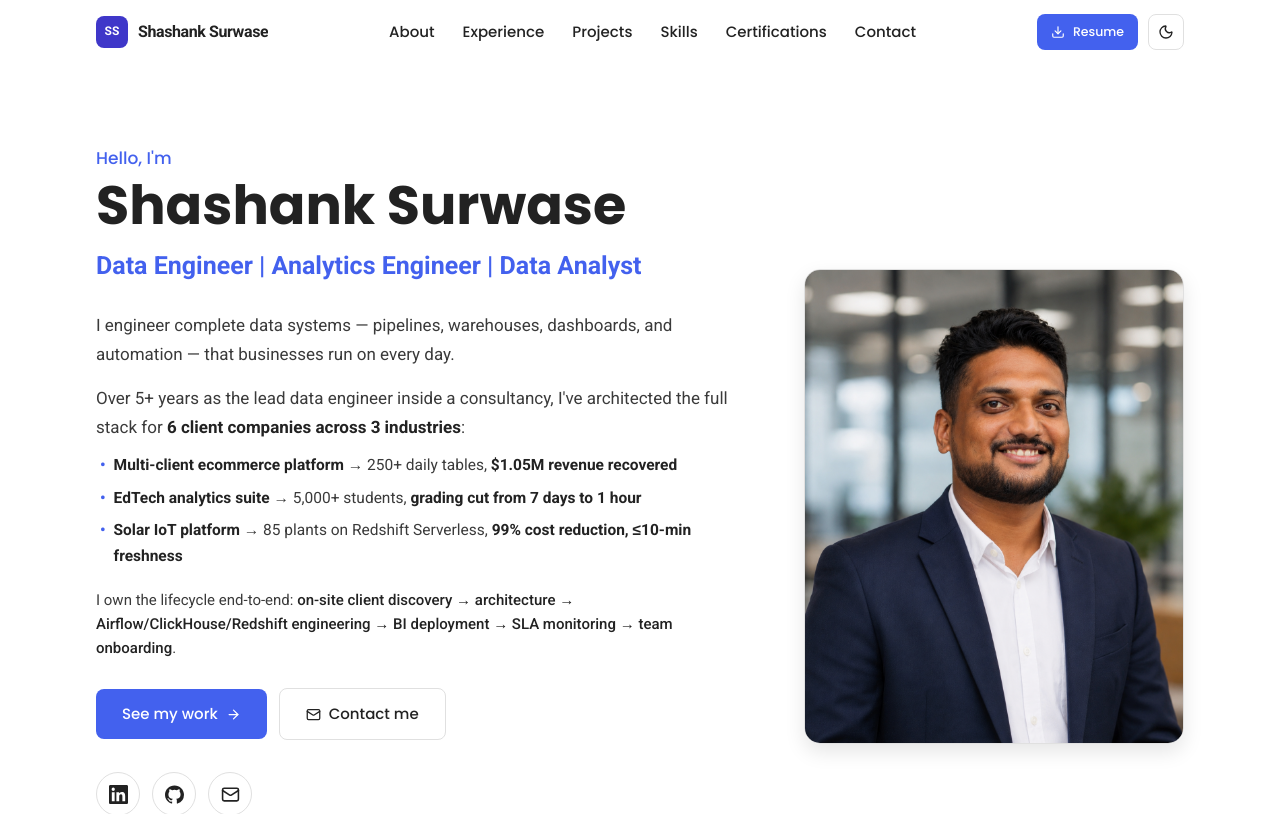
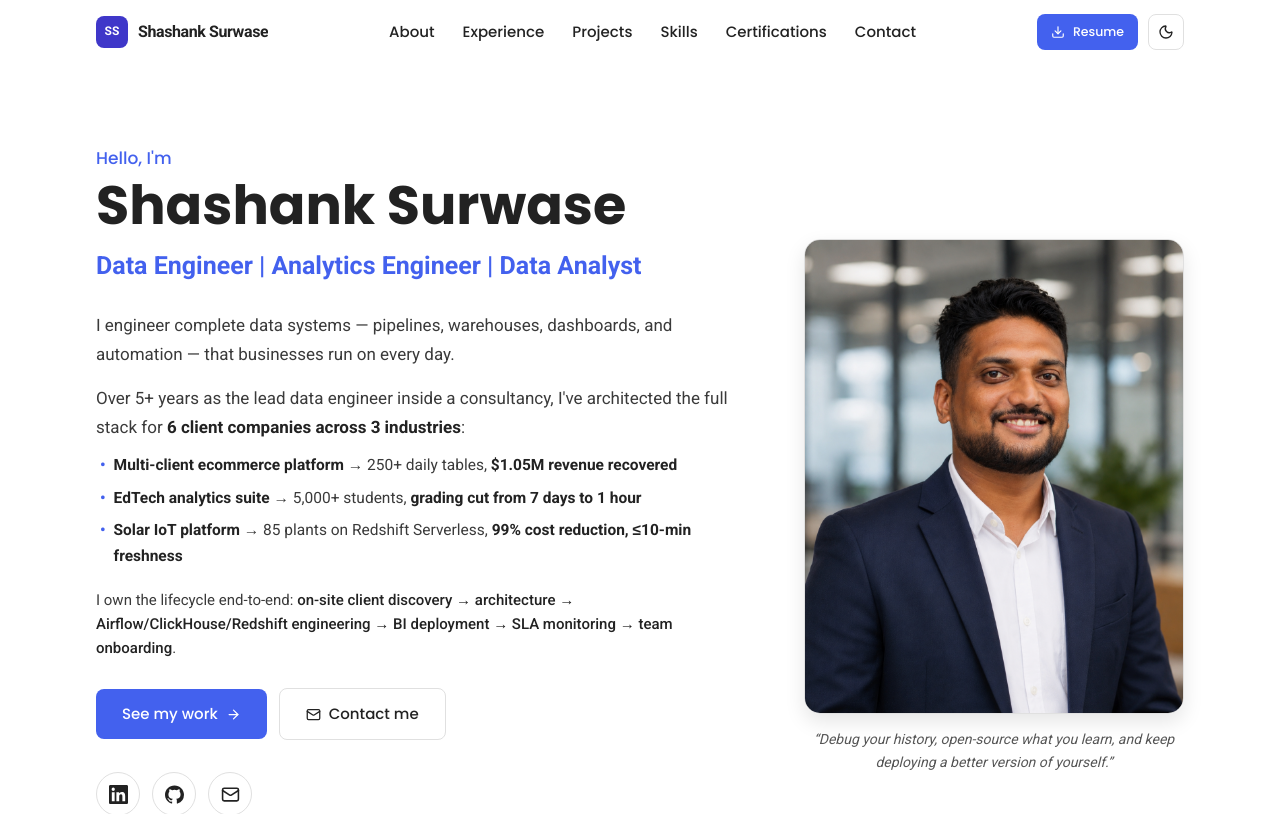
Before and after one commit to ShashankSurwase/Portfolio, a Next.js app: page / in a window 1280 px wide. Shown: the top 814 px of the page. Built offline with nearby package versions, Linux system fonts and the light colour scheme.

Commit message:
feat: add personal philosophy italic quote below hero profile photo

```diff
--- a/components/folio/FolioHero.tsx
+++ b/components/folio/FolioHero.tsx
@@ -117,7 +117,7 @@ export default function FolioHero() {
         </div>
 
         {/* Photo */}
-        <div className="w-full max-w-[380px] mx-auto lg:mx-0 lg:ml-auto">
+        <div className="w-full max-w-[380px] mx-auto lg:mx-0 lg:ml-auto flex flex-col items-center">
           {/* eslint-disable-next-line @next/next/no-img-element */}
           <img
             src={`${BASE}/profile.png`}
@@ -127,6 +127,9 @@ export default function FolioHero() {
             className="fo-photo w-full"
             style={{ aspectRatio: "4 / 5", objectFit: "cover", objectPosition: "top center" }}
           />
+          <p className="mt-3.5 text-center text-[13.5px] sm:text-[14px] italic fo-muted leading-relaxed px-2 font-normal">
+            &ldquo;Debug your history, open-source what you learn, and keep deploying a better version of yourself.&rdquo;
+          </p>
         </div>
       </div>
     </section>
```
